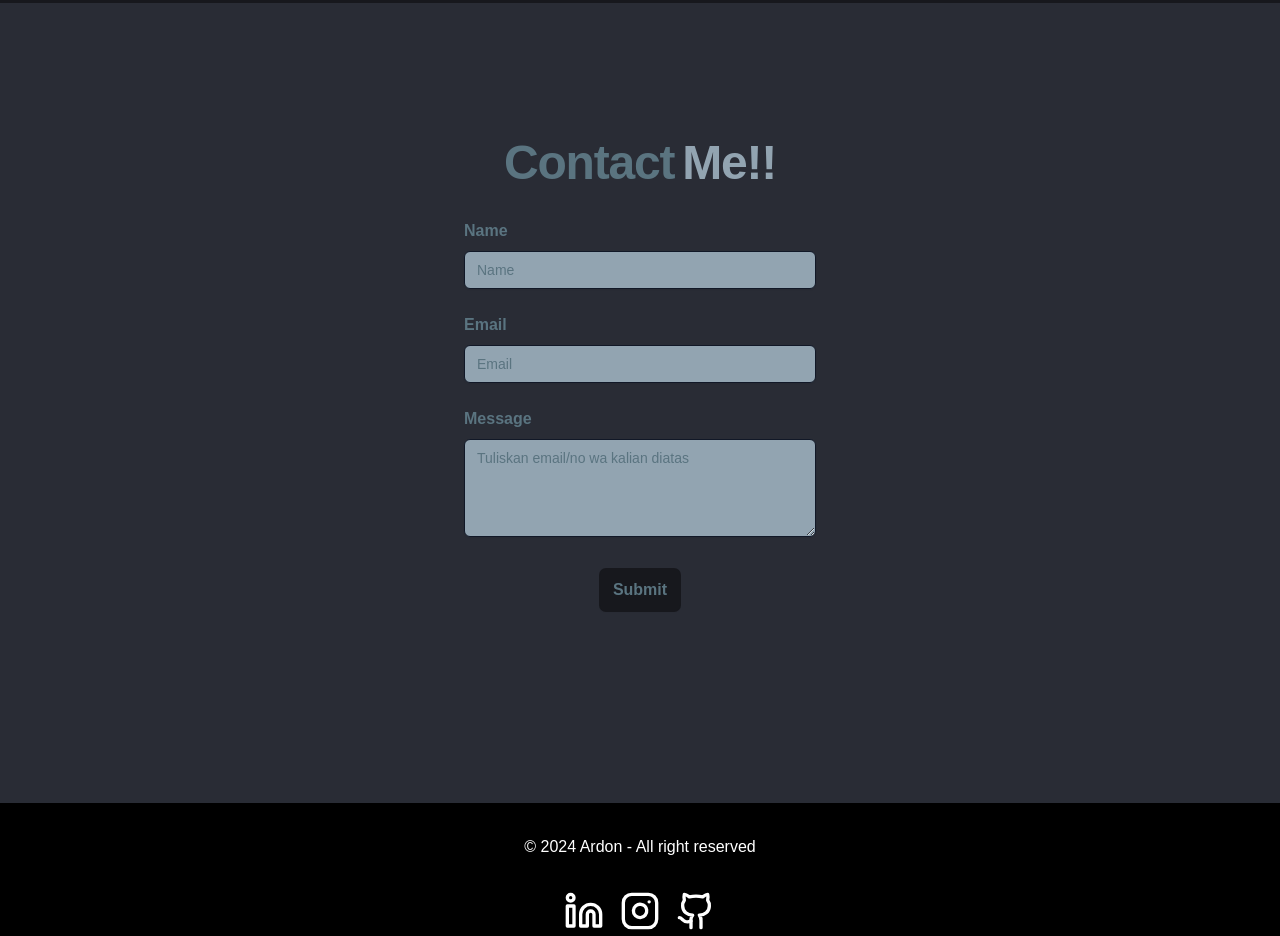
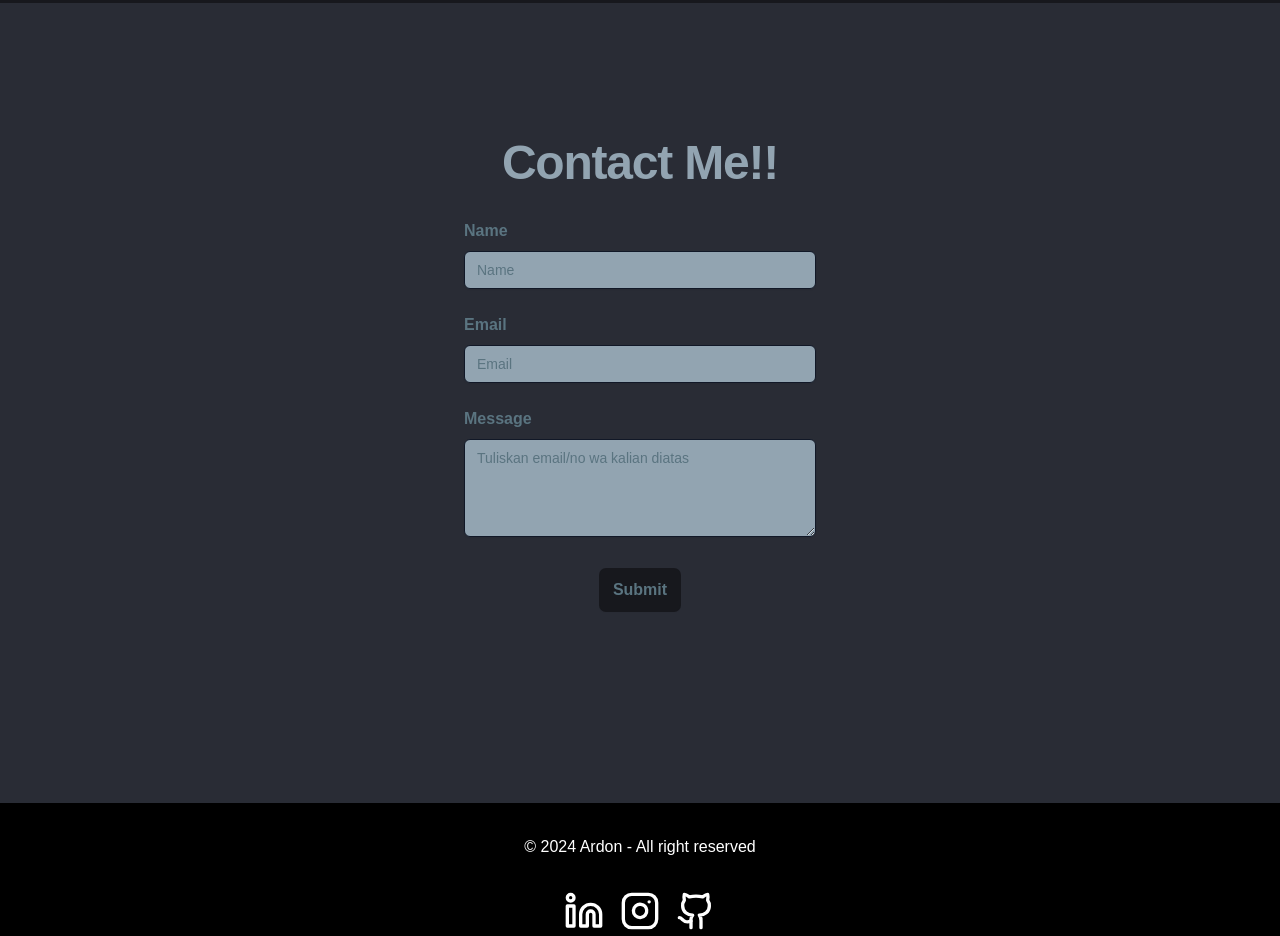
Before and after one commit to DomicMae/personal_portofolio_react, a React (Create React App) app: page / in a window 1280 px wide. Shown: the part 8560-9496 px from the top of the page. Built offline with nearby package versions, Linux system fonts and the light colour scheme.

Commit message:
feat: update UI for BodyContactPage.jsx

```diff
--- a/src/Components/BodyContactPage.jsx
+++ b/src/Components/BodyContactPage.jsx
@@ -49,11 +49,8 @@ const BodyContactPage = () => {
     <div className="text-black pb-20">
       <div id="contact" className="pt-24 text-center"></div>
       <div className="flex items-center justify-center space-x-2">
-        <h1 className="text-4xl font-bold tracking-tight sm:text-5xl text-custom-blue">
-          Contact
-        </h1>
         <h1 className="text-4xl font-bold tracking-tight sm:text-5xl text-custom-white">
-          Me!!
+          Contact Me!!
         </h1>
       </div>
       <form
```
